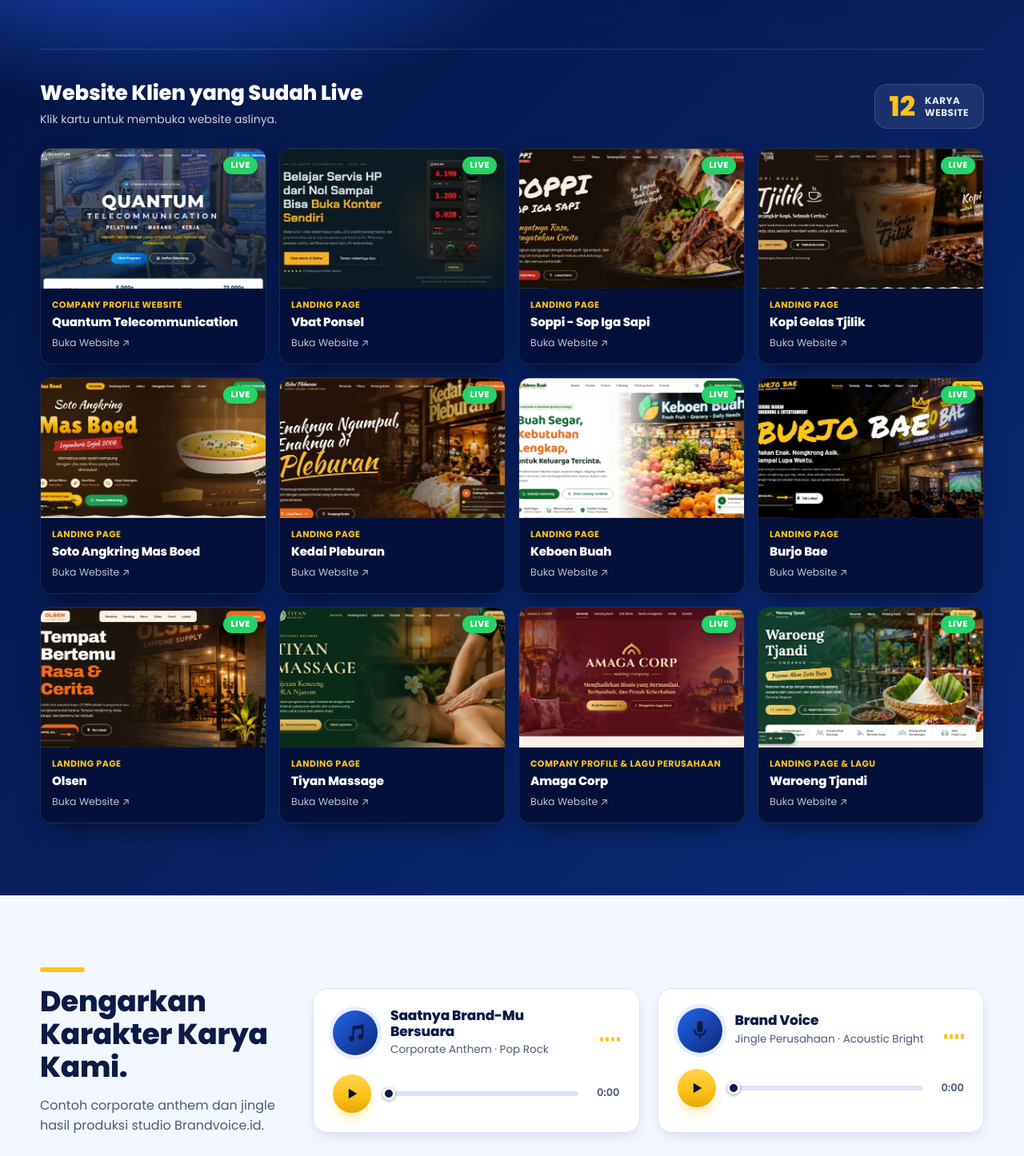
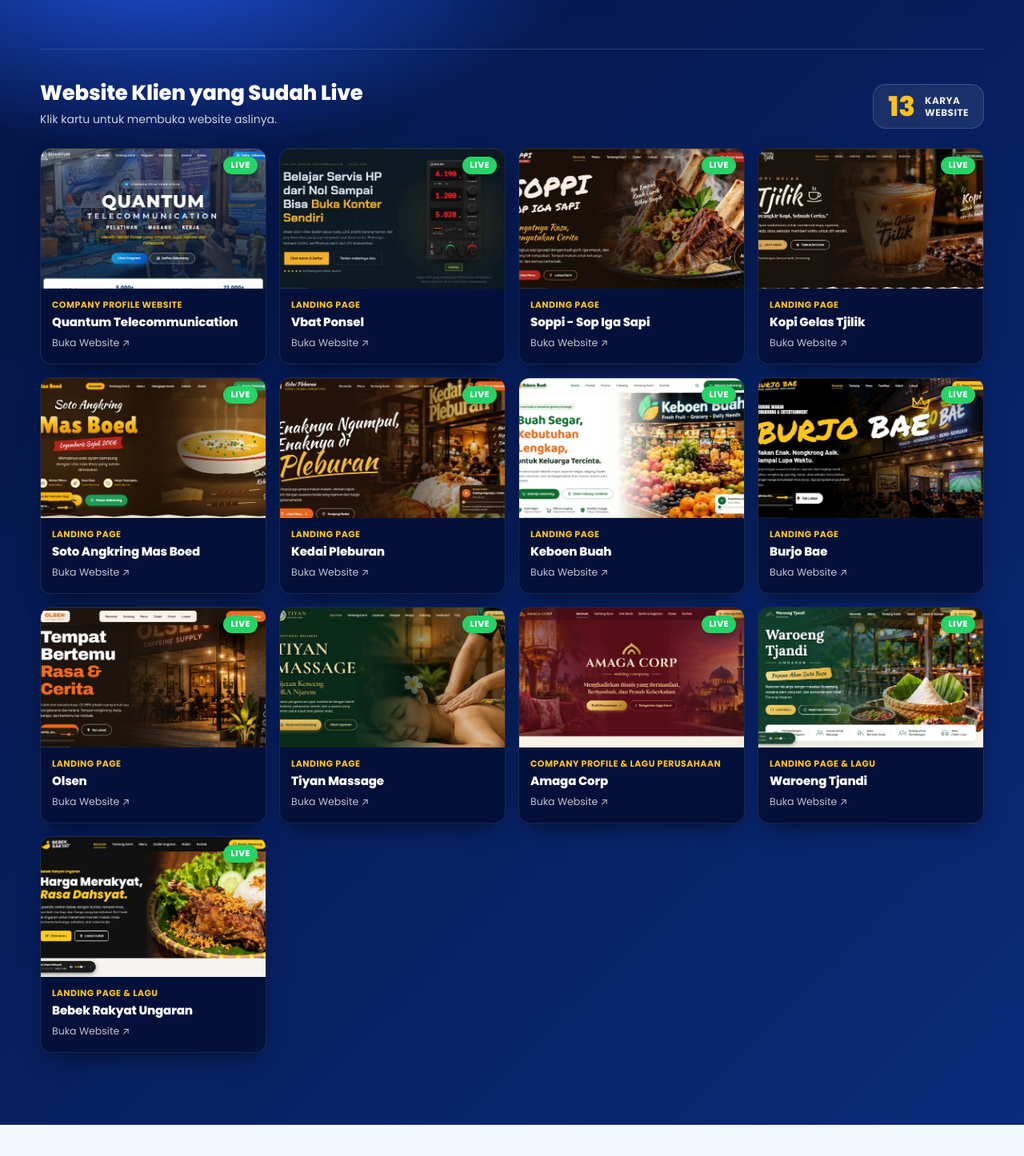
Before and after one commit to SQverse/brandvoice, a plain HTML site: page index.html in a window 1280 px wide. Shown: the part 4315-5761 px from the top of the page at 80% size. Drawn offline with Linux system fonts and the light colour scheme.

Commit message:
Add Bebek Rakyat Ungaran to client websites
- New portfolio card linking to https://sqverse.github.io/bebek-rakyat-ungaran/
- Homepage screenshot (1584x734 webp) like the other cards
- Bump main.js version so browsers load the new list

```diff
--- a/assets/js/main.js
+++ b/assets/js/main.js
@@ -22,7 +22,8 @@ var websiteProjects = [
   { name:'Olsen', type:'Landing Page', description:'Landing page untuk Olsen.', url:'https://sqverse.github.io/olsen/', preview:'assets/images/portofolio/websites/ss-olsen.webp' },
   { name:'Tiyan Massage', type:'Landing Page', description:'Landing page untuk Tiyan Massage Semarang.', url:'https://sqverse.github.io/tiyan-message/', preview:'assets/images/portofolio/websites/ss-tiyan-massage.webp' },
   { name:'Amaga Corp', type:'Company Profile & Lagu Perusahaan', description:'Website company profile holding company Amaga Corp Semarang, lengkap dengan lagu perusahaan.', url:'https://sqverse.github.io/amaga-corp/', preview:'assets/images/portofolio/websites/ss-amaga-corp.webp' },
-  { name:'Waroeng Tjandi', type:'Landing Page & Lagu', description:'Landing page untuk restoran keluarga Waroeng Tjandi Ungaran, lengkap dengan lagu dan pemutar musik.', url:'https://sqverse.github.io/waroeng-tjandi/', preview:'assets/images/portofolio/websites/ss-waroeng-tjandi.webp' }
+  { name:'Waroeng Tjandi', type:'Landing Page & Lagu', description:'Landing page untuk restoran keluarga Waroeng Tjandi Ungaran, lengkap dengan lagu dan pemutar musik.', url:'https://sqverse.github.io/waroeng-tjandi/', preview:'assets/images/portofolio/websites/ss-waroeng-tjandi.webp' },
+  { name:'Bebek Rakyat Ungaran', type:'Landing Page & Lagu', description:'Landing page untuk rumah makan Bebek Rakyat Ungaran, lengkap dengan lagu dan pemutar musik.', url:'https://sqverse.github.io/bebek-rakyat-ungaran/', preview:'assets/images/portofolio/websites/ss-bebek-rakyat.webp' }
 ];
 
 (function () {
--- a/index.html
+++ b/index.html
@@ -535,6 +535,6 @@
 </a>
 <a href="#beranda" class="to-top" id="toTop" aria-label="Kembali ke atas">↑</a>
 
-<script src="assets/js/main.js?v=20261123"></script>
+<script src="assets/js/main.js?v=20261123b"></script>
 </body>
 </html>
```
Also changed, not shown: assets/images/portofolio/websites/ss-bebek-rakyat.webp (added).
